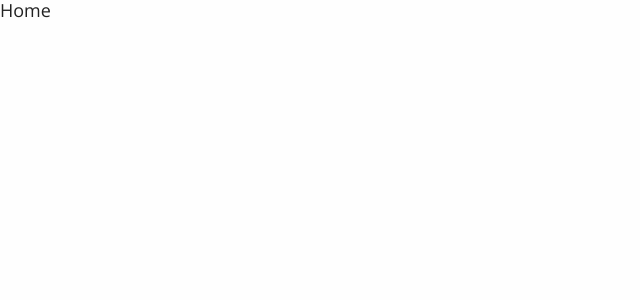
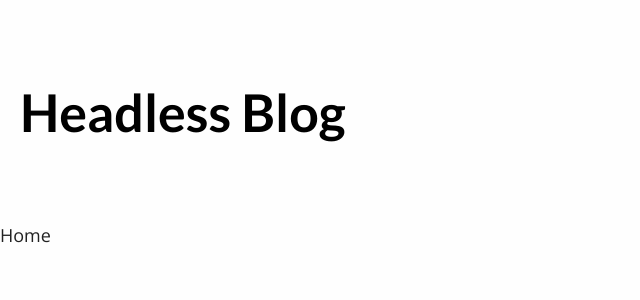
Before and after one commit to DumanskijPetrWork/headless-blog, a Next.js app in the folder client-nextjs/: page / in a window 1280 px wide. Shown: the top 300 px of the page, without its empty margins (0-640 px from the left). Built offline with nearby package versions, Linux system fonts and the light colour scheme.

Commit message:
add: Header component

```diff
--- a/client-nextjs/src/app/layout.js
+++ b/client-nextjs/src/app/layout.js
@@ -1,3 +1,4 @@
+import Header from '@/components/header';
 import '@/styles/styles.scss';
 import { Lato, Open_Sans } from 'next/font/google';
 
@@ -21,6 +22,7 @@ const RootLayout = ({ children }) => (
 		<body
 			className={`${openSans.className} ${openSans.variable} ${lato.variable}`}
 		>
+			<Header />
 			{children}
 		</body>
 	</html>
--- /dev/null
+++ b/client-nextjs/src/components/header.jsx
@@ -0,0 +1,9 @@
+const Header = () => (
+	<header className='pt-80 pb-80'>
+		<div className='container'>
+			<div className='h1'>Headless Blog</div>
+		</div>
+	</header>
+);
+
+export default Header;
```
